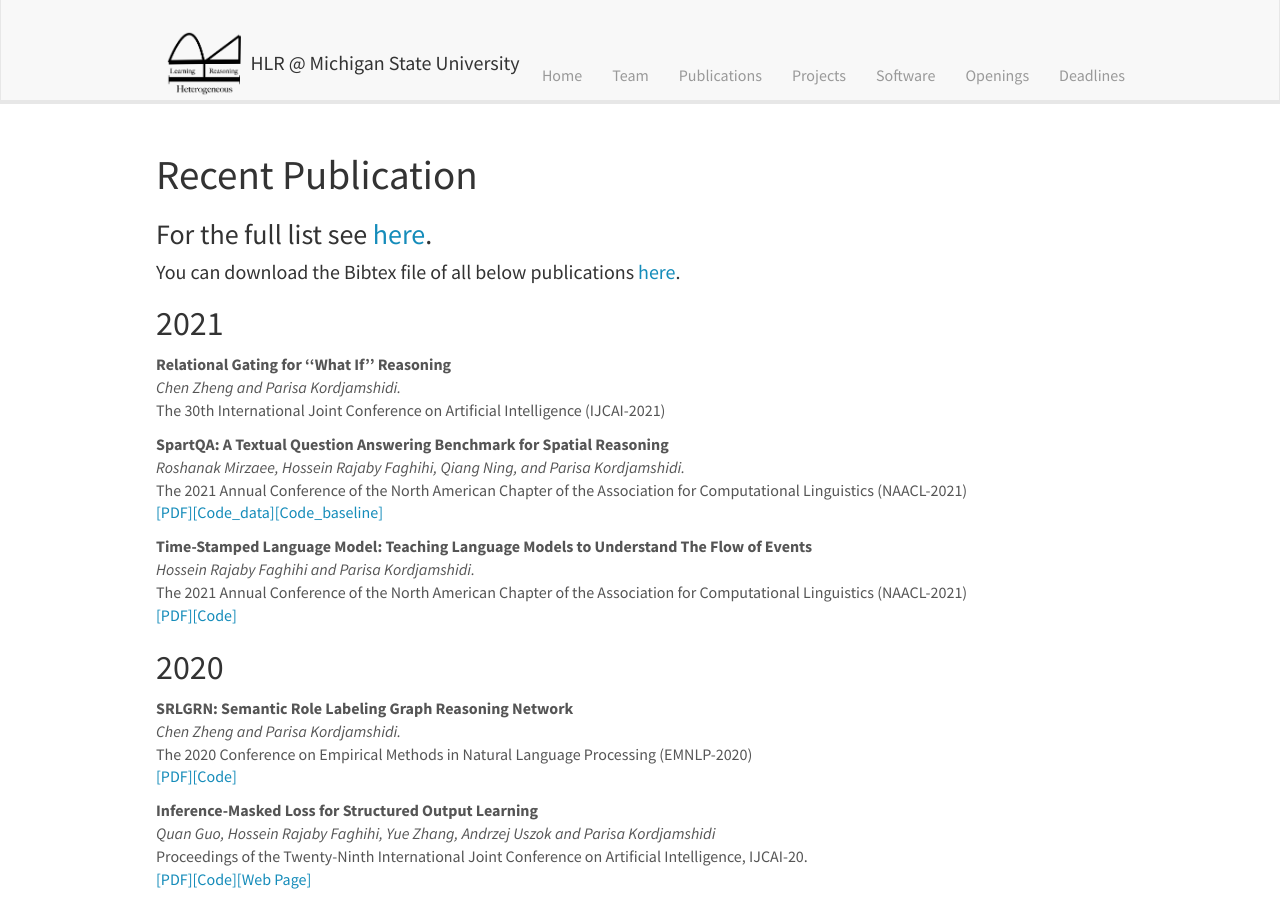
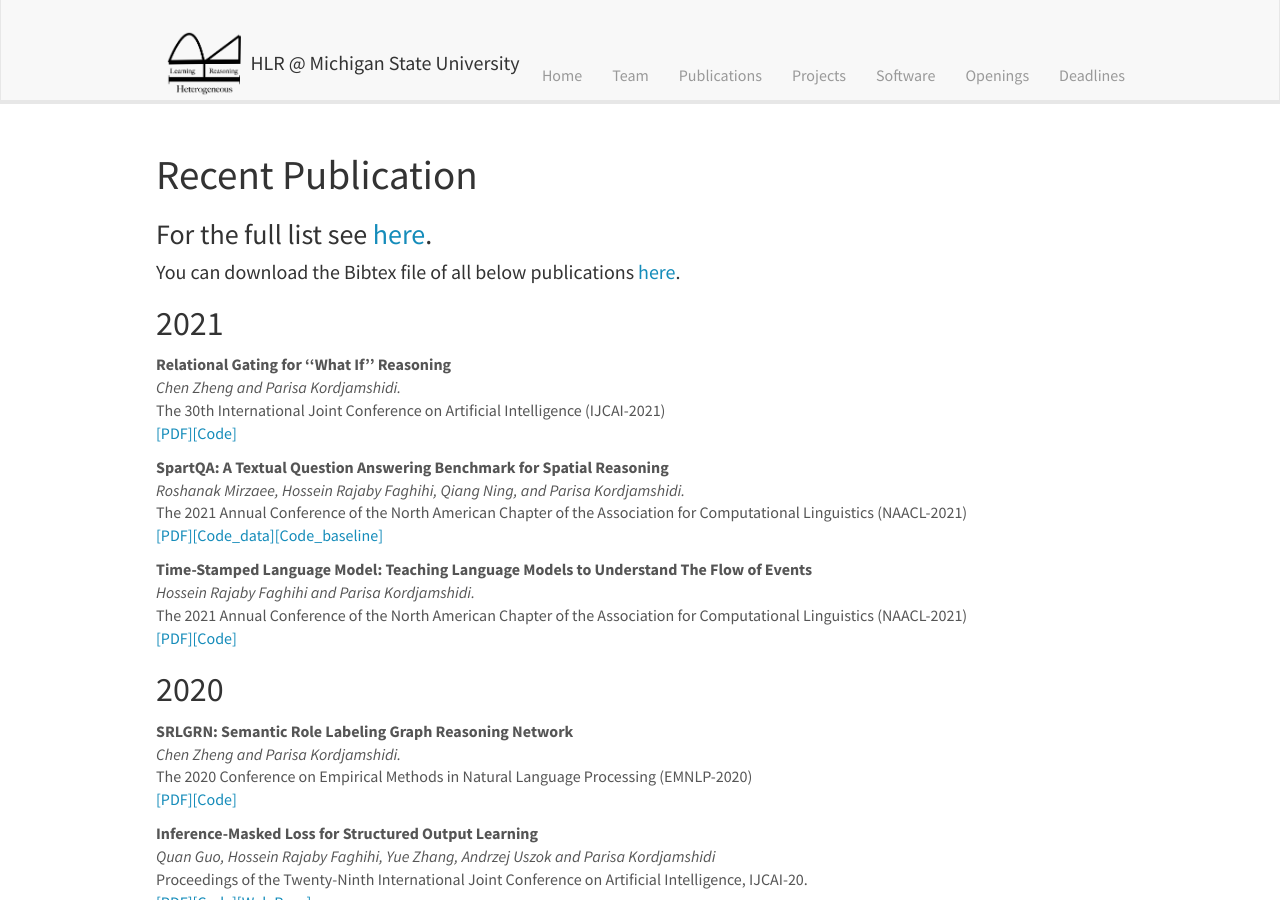
Before and after one commit to HLR/HLR.github.io, a Jekyll site: the page built from _pages/publications.md, in a window 1280 px wide and 900 px high. Built offline with Jekyll 4.4.1, drawn with Linux system fonts in a browser that asks for light colours; nearby versions of some CDN libraries.

Commit message:
Update publist.yml

```diff
--- a/_data/publist.yml
+++ b/_data/publist.yml
@@ -4,6 +4,11 @@
   authors: Chen Zheng and Parisa Kordjamshidi.
   venue: The 30th International Joint Conference on Artificial Intelligence (IJCAI-2021)
   year: 2021
+  links:
+    - url: https://arxiv.org/abs/2105.13449
+      display: PDF
+    - url: https://github.com/HLR/RGN
+      display: Code
 
 - title: "SpartQA: A Textual Question Answering Benchmark for Spatial Reasoning"
   authors: Roshanak Mirzaee, Hossein Rajaby Faghihi, Qiang Ning, and Parisa Kordjamshidi.
```
